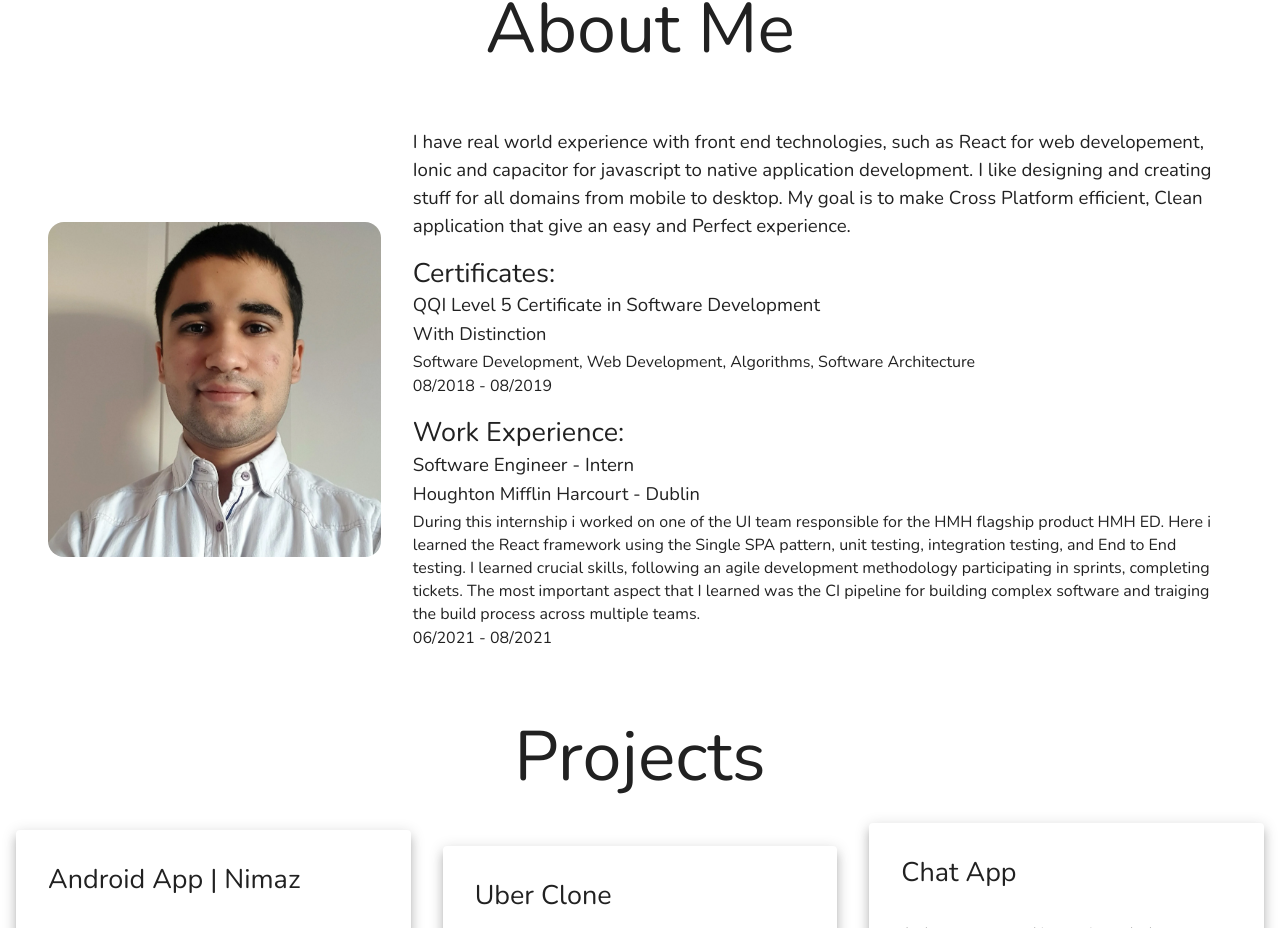
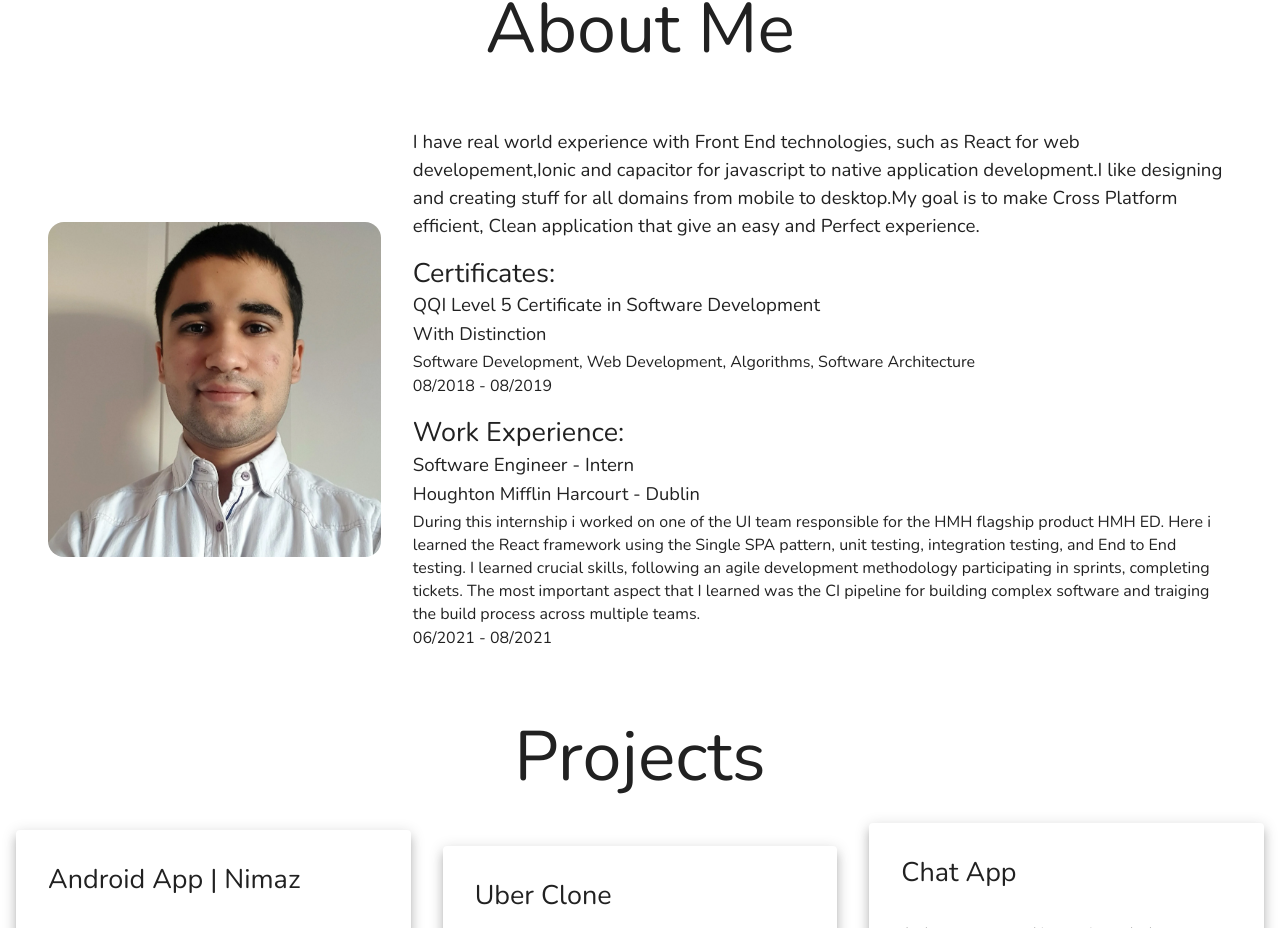
Before and after one commit to arshad-shah/Portfolio-v2, a React (Create React App) app: page / in a window 1280 px wide. Shown: the part 893-1821 px from the top of the page. Built offline with nearby package versions, Linux system fonts and the light colour scheme.

Commit message:
update about me

```diff
--- a/src/data/aboutMeData.js
+++ b/src/data/aboutMeData.js
@@ -1,14 +1,13 @@
 export const aboutMeData = {
-  aboutMeDescription:
-    "I have real world experience with front end technologies, such as React for web developement, Ionic and capacitor for javascript to native application development. I like designing and creating stuff for all domains from mobile to desktop. My goal is to make Cross Platform efficient, Clean application that give an easy and Perfect experience.",
-  certificateName: "QQI Level 5 Certificate in Software Development",
-  grade: "With Distinction",
-  modules:
-    "Software Development, Web Development, Algorithms, Software Architecture",
-  certDate: "08/2018 - 08/2019",
-  jobTitle: "Software Engineer - Intern",
-  jobCompany: "Houghton Mifflin Harcourt - Dublin",
-  jobDescription:
-    "During this internship i worked on one of the UI team responsible for the HMH flagship product HMH ED. Here i learned the React framework using the Single SPA pattern, unit testing, integration testing, and End to End testing. I learned crucial skills, following an agile development methodology participating in sprints, completing tickets. The most important aspect that I learned was the CI pipeline for building complex software and traiging the build process across multiple teams.",
-  jobDate: "06/2021 - 08/2021",
+	aboutMeDescription:
+		'I have real world experience with Front End technologies, such as React for web developement,Ionic and capacitor for javascript to native application development.I like designing and creating stuff for all domains from mobile to desktop.My goal is to make Cross Platform efficient, Clean application that give an easy and Perfect experience.',
+	certificateName: 'QQI Level 5 Certificate in Software Development',
+	grade: 'With Distinction',
+	modules: 'Software Development, Web Development, Algorithms, Software Architecture',
+	certDate: '08/2018 - 08/2019',
+	jobTitle: 'Software Engineer - Intern',
+	jobCompany: 'Houghton Mifflin Harcourt - Dublin',
+	jobDescription:
+		'During this internship i worked on one of the UI team responsible for the HMH flagship product HMH ED. Here i learned the React framework using the Single SPA pattern, unit testing, integration testing, and End to End testing. I learned crucial skills, following an agile development methodology participating in sprints, completing tickets. The most important aspect that I learned was the CI pipeline for building complex software and traiging the build process across multiple teams.',
+	jobDate: '06/2021 - 08/2021',
 };
```
